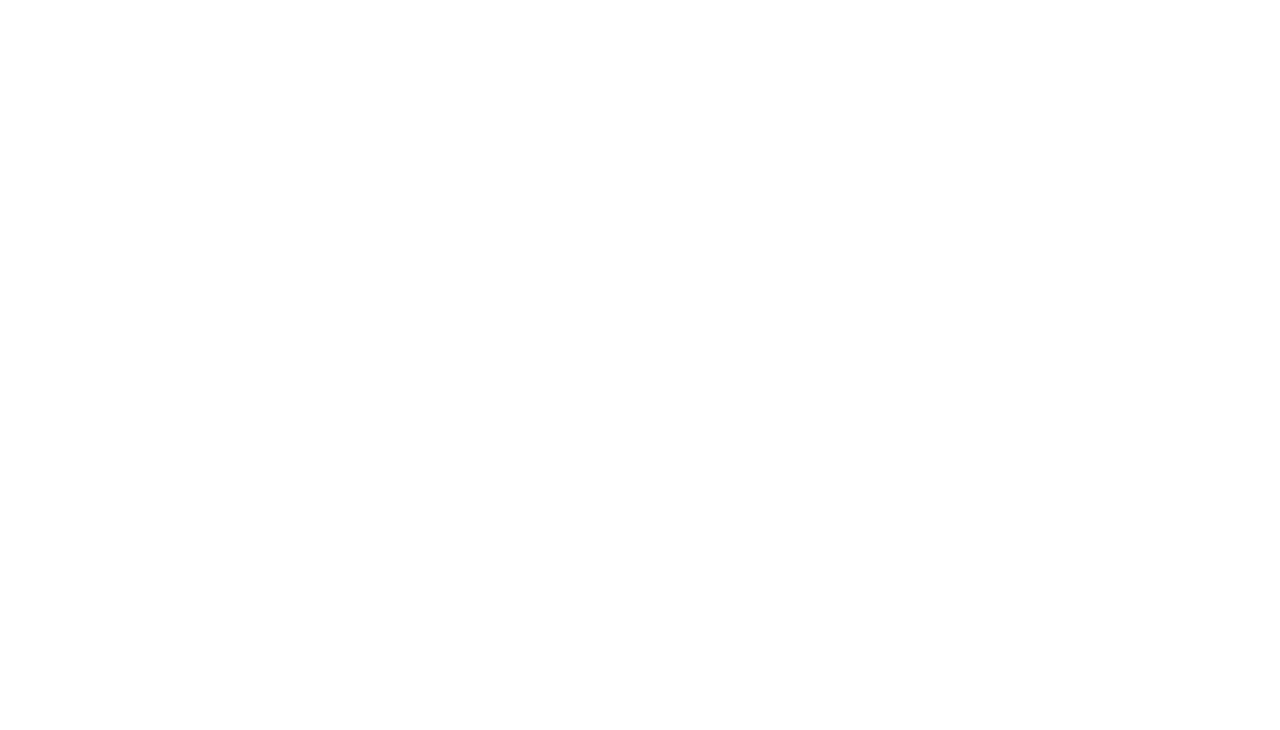
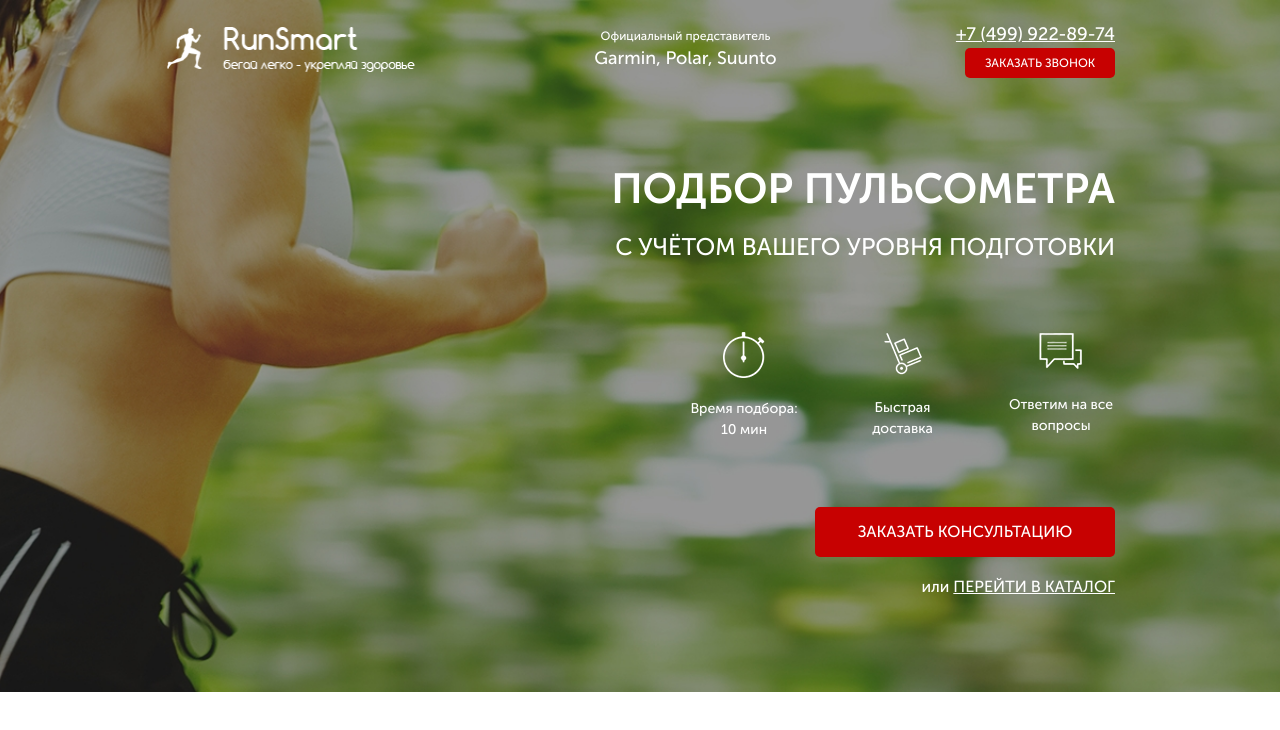
Before and after one commit to l1kholetov/pulse, a website: page src/index.html in a window 1280 px wide. Drawn offline with nearby package versions, Linux system fonts and the light colour scheme; files that its build step writes are made by us from their sources.

Commit message:
add section promo

```diff
--- a/src/index.html
+++ b/src/index.html
@@ -10,6 +10,54 @@
 		<link rel="stylesheet" href="css/style.min.css">
 </head>
 <body>
+  <div class="promo">
+		<div class="container">
+			<header class="header">
+				<a href="#" class="header__logo">
+					<img src="icons/logo.png" alt="Логотип 'RunSmart'">
+				</a>
 
+				<div class="header__official">
+					Официальный представитель
+					<span>Garmin, Polar, Suunto</span>
+				</div>
+
+				<div class="header__contacts">
+					<a href="tel:+74999228974" class="header__phone">+7 (499) 922-89-74</a>
+					<button class="button">Заказать звонок</button>
+				</div>
+			</header>
+
+			<div class="promo__wrapper">
+				<h1 class="promo__header">Подбор пульсометра</h1>
+				<h2 class="promo__subheader">с учётом вашего уровня подготовки</h2>
+
+				<div class="promo__icons">
+					<div class="promo__icon">
+						<img src="icons/main_screen/timer.png" alt="Время подбора: 10 мин">
+						Время подбора:
+						10 мин
+					</div>
+					<div class="promo__icon">
+						<img src="icons/main_screen/hand-cart.png" alt="Быстрая доставка">
+						Быстрая
+						доставка
+					</div>
+					<div class="promo__icon">
+						<img src="icons/main_screen/messages.png" alt="Ответим на все вопросы">
+						Ответим
+						на все вопросы
+					</div>
+				</div>
+
+				<button class="button button_main">Заказать консультацию</button>
+
+				<div class="promo__link">
+					или
+					<a href="#">Перейти в каталог</a>
+				</div>
+			</div>
+		</div>
+  </div>
 </body>
 </html>
--- a/src/sass/base/_variables.scss
+++ b/src/sass/base/_variables.scss
@@ -0,0 +1 @@
+$main-color: #c70101
--- /dev/null
+++ b/src/sass/blocks/_buttons.scss
@@ -0,0 +1,21 @@
+.button {
+	width: 150px;
+	height: 30px;
+
+	font-size: 12px;
+	font-weight: 500;
+	color: #fff;
+	text-transform: uppercase;
+
+	border: none;
+	border-radius: 5px;
+	background-color: $main-color;
+
+	&_main {
+		margin-top: 67px;
+		width: 300px;
+		height: 50px;
+
+		font-size: 16px;
+	}
+}
--- /dev/null
+++ b/src/sass/blocks/_header.scss
@@ -0,0 +1,45 @@
+.header {
+	display: flex;
+	justify-content: space-between;
+	align-items: center;
+
+	&__logo {
+		width: 250px;
+
+		img {
+			width: 100%;
+		}
+	}
+
+	&__official {
+		font-size: 12px;
+		font-weight: 500;
+		color: #fff;
+		text-align: center;
+
+		span {
+			display: block;
+
+			font-size: 18px;
+		}
+	}
+
+	&__phone {
+		display: block;
+
+		font-size: 18px;
+		font-weight: 400;
+		color: #fff;
+
+		&:hover {
+			color: #fff;
+			text-decoration: none;
+		}
+	}
+
+	&__contacts {
+		display: flex;
+		flex-direction: column;
+		align-items: flex-end;
+	}
+}
--- /dev/null
+++ b/src/sass/blocks/_promo.scss
@@ -0,0 +1,67 @@
+.promo {
+	padding: 21px 0 93px 0;
+	min-height: 650px;
+
+	background: url('../../img/main.jpg') center (center/cover) no-repeat;
+
+	&__wrapper {
+		display: flex;
+		flex-direction: column;
+		align-items: flex-end;
+		margin-top: 90px;
+	}
+
+	&__header {
+		font-size: 42px;
+		line-height: 1;
+		font-weight: 700;
+		color: #fff;
+		text-transform: uppercase;
+	}
+
+	&__subheader {
+		margin-top: 17px;
+
+		font-size: 24px;
+		line-height: 1;
+		font-weight: 500;
+		color: #fff;
+		text-transform: uppercase;
+	}
+
+	&__icons {
+		display: flex;
+		justify-content: space-between;
+		margin-top: 65px;
+		width: 425px;
+	}
+
+	&__icon {
+		width: 108px;
+
+		font-size: 14px;
+		font-weight: 500;
+		color: #fff;
+		text-align: center;
+
+		img {
+			display: block;
+			margin: 0 auto;
+			margin-bottom: 20px;
+		}
+	}
+
+	&__link {
+		margin-top: 18px;
+
+		font-size: 16px;
+		font-weight: 500;
+		color: #fff;
+
+		a {
+			color: #fff;
+			text-transform: uppercase;
+			text-decoration: underline;
+		}
+	}
+}
--- a/src/sass/style.scss
+++ b/src/sass/style.scss
@@ -4,3 +4,12 @@
 * {
 	font-family: 'Museo Sans', Arial, sans-serif;
 }
+
+.container {
+	margin: 0 auto;
+	max-width: 950px;
+}
+
+@import 'blocks/promo';
+@import 'blocks/header';
+@import 'blocks/buttons';
```
Also changed, not shown: src/css/style.min.css (added).
